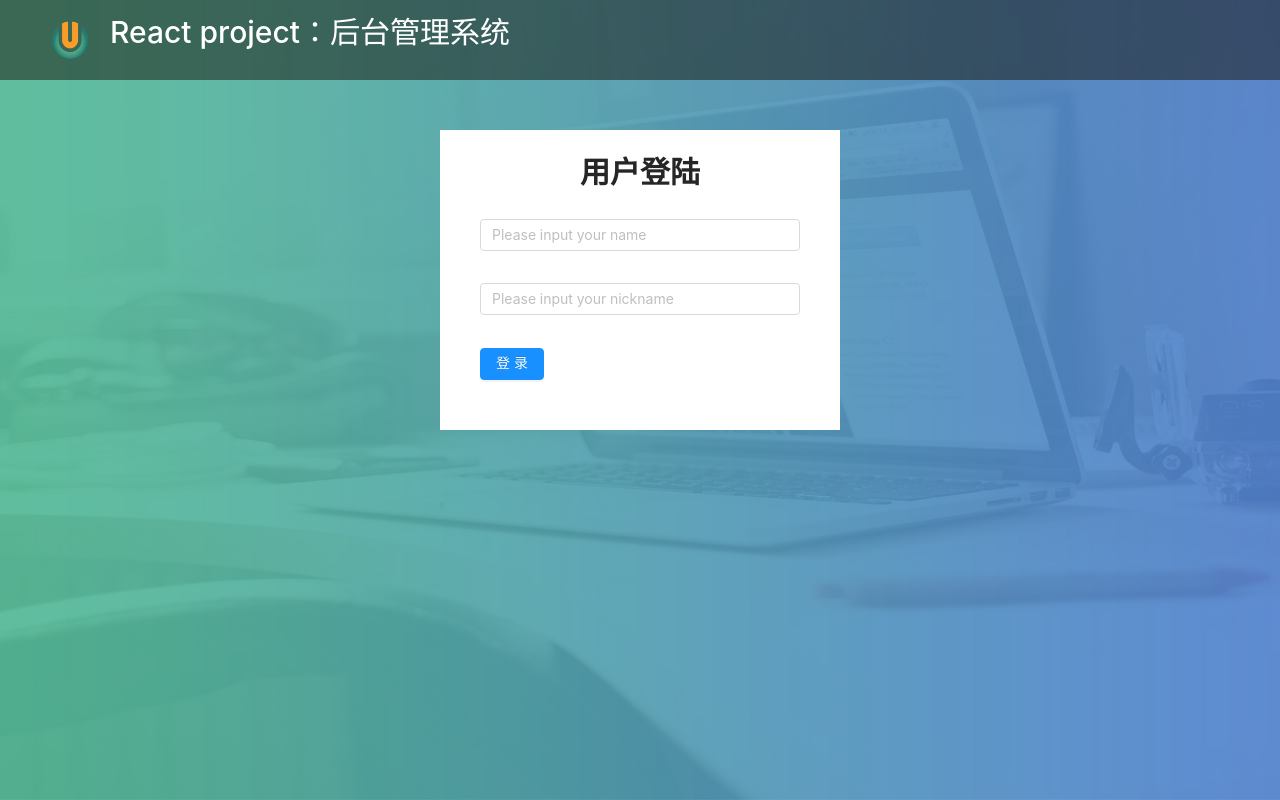
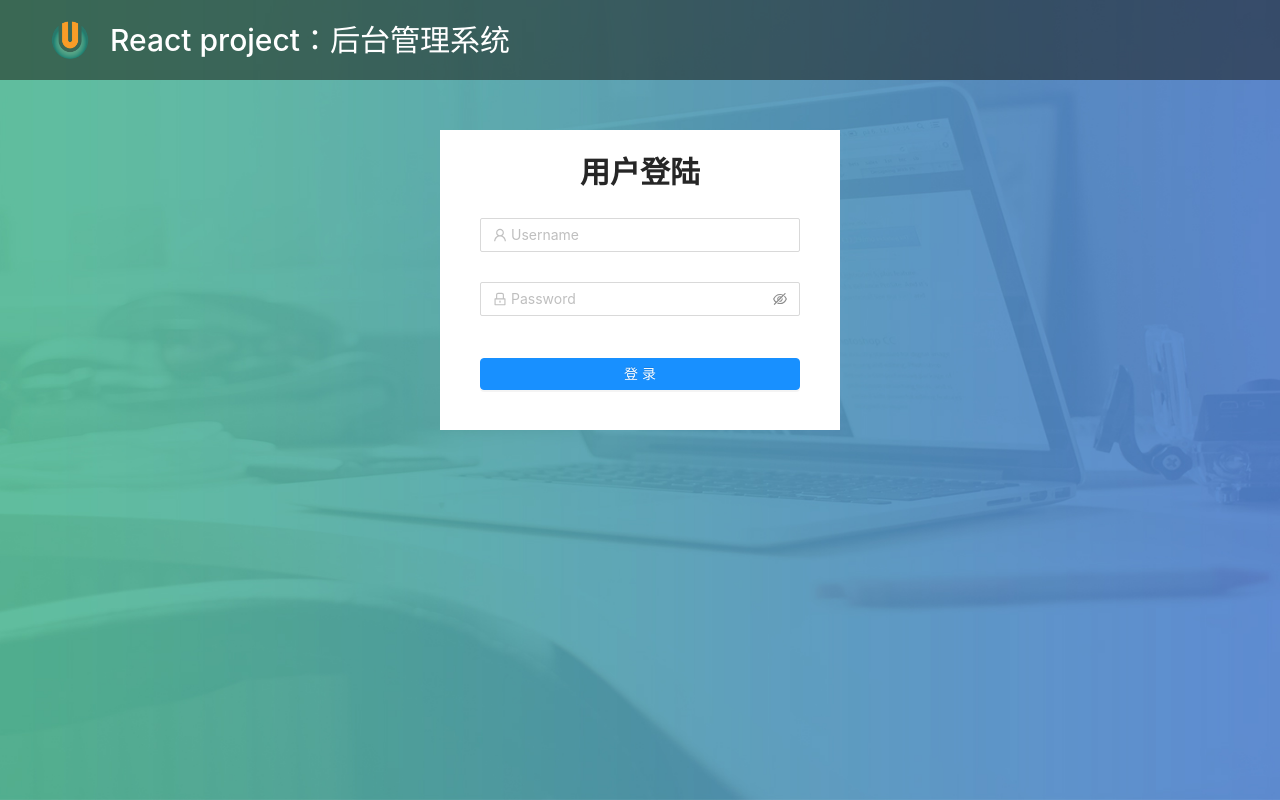
Before and after one commit to cbxcbx/react-admin_client, a React app: page /login in a window 1280 px wide. Built offline with nearby package versions, Linux system fonts and the light colour scheme.

Commit message:
Finish form validate.

```diff
--- a/src/pages/login/login.jsx
+++ b/src/pages/login/login.jsx
@@ -1,9 +1,16 @@
 import React, { Component } from 'react';
+import { Form, Input, Button } from "antd";
+import { UserOutlined, LockOutlined } from '@ant-design/icons';
 import './login.less';
 import Logo from './images/logo.png';
-import { Form, Input, Button } from "antd";
+
 class Login extends Component {
-  // state = {}
+  onFinish = values => {
+    console.log('Success', values);
+  };
+  onFinishFailed = errorInfo => {
+    console.log('error', errorInfo);
+  }
   render() {
     return (
       <div className="login">
@@ -14,19 +21,54 @@ class Login extends Component {
         <section className="login-content">
           <h2>用户登陆</h2>
           <div className="login-form">
-            <Form name="dynamic_rule">
-              <Form.Item
-                name="username"
-              >
-                <Input placeholder="Please input your name" />
+            <Form initialValues={{
+              username: '',
+              password: ''
+            }} onFinish={this.onFinish} onFinishFailed={this.onFinishFailed}>
+              <Form.Item name="username" rules={[
+                {
+                  required: true,
+                  whitespace: true,
+                  message: '用户名不能为空',
+                },
+                {
+                  min: 4,
+                  message: '用户名至少4位',
+                },
+                {
+                  max: 12,
+                  message: '用户名最多12位',
+                },
+                {
+                  pattern: /^[a-zA-Z0-9_]+$/,
+                  message: '用户名必须是英文、数字或下划线组成'
+                }
+              ]}>
+                <Input prefix={<UserOutlined className="site-form-item-icon" style={{ color: 'rgba(0,0,0,0.25)' }} />} placeholder="Username" />
               </Form.Item>
-              <Form.Item
-                name="nickname"
-              >
-                <Input placeholder="Please input your nickname" />
+              <Form.Item name="password" rules={[
+                {
+                  required: true,
+                  message: 'Please input your password!',
+                },
+                {
+                  min: 4,
+                  message: '密码至少4位',
+                },
+                {
+                  max: 12,
+                  message: '密码最多12位',
+                },
+                {
+                  pattern: /^[a-zA-Z0-9_]+$/,
+                  message: '密码必须是英文、数字或下划线组成'
+                }
+              ]}>
+                <Input.Password prefix={<LockOutlined className="site-form-item-icon" style={{ color: 'rgba(0,0,0,0.25)' }} />}
+                  placeholder="Password" />
               </Form.Item>
-              <Form.Item >
-                <Button type="primary">
+              <Form.Item>
+                <Button type="primary" htmlType="submit" className="login-form-button">
                   登录
                 </Button>
               </Form.Item>
--- a/src/pages/login/login.less
+++ b/src/pages/login/login.less
@@ -17,6 +17,7 @@
     }
 
     h1 {
+      margin: 0;
       color: #fff;
       font-size: 30px;
     }
@@ -38,6 +39,7 @@
 
     .login-form {
       .login-form-button {
+        margin-top: 15px;
         width: 100%;
       }
     }
```
